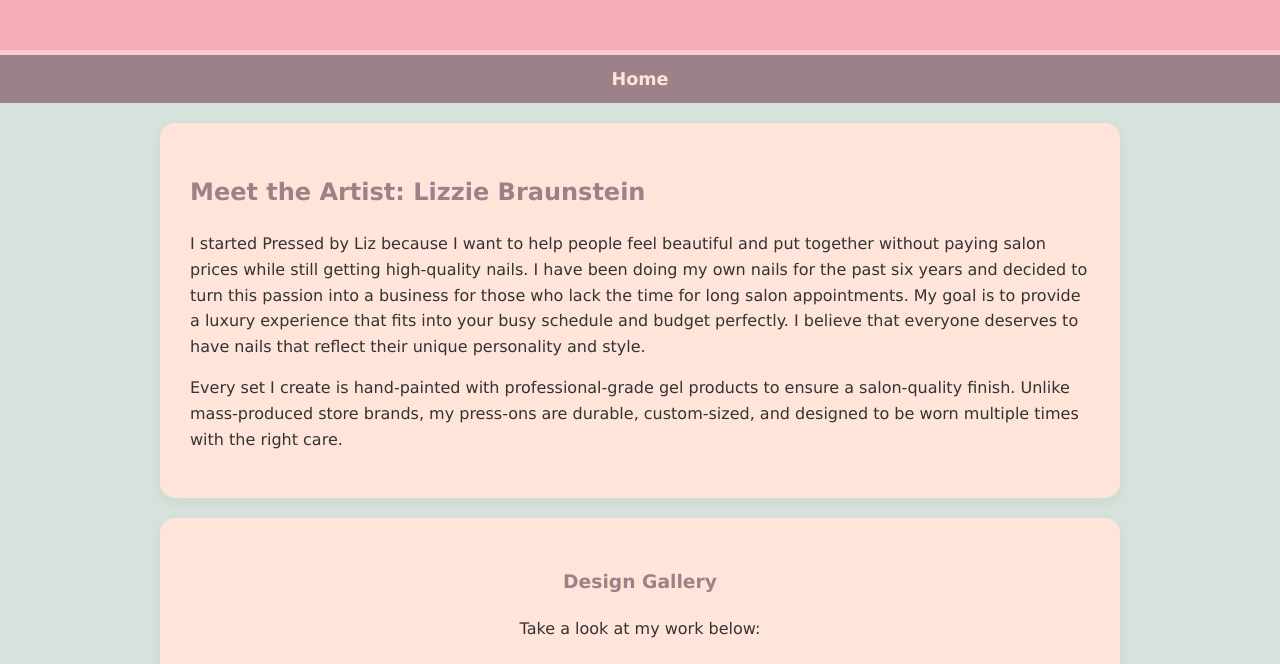
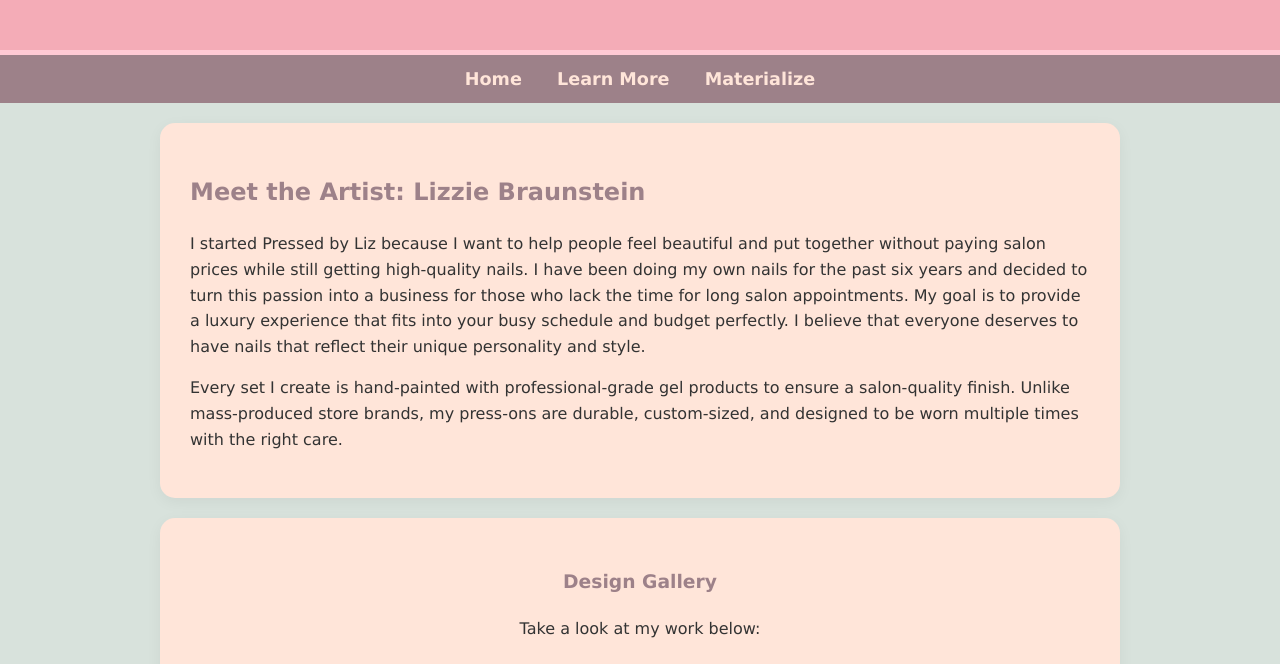
Before and after one commit to braunsej-oss/pressed-by-liz, a plain HTML site: page aboutme.html in a window 1280 px wide. Shown: the part 108-772 px from the top of the page. Drawn offline with Linux system fonts and the light colour scheme; grey boxes are pictures that could not be loaded.

Commit message:
Update aboutme.html

```diff
--- a/aboutme.html
+++ b/aboutme.html
@@ -9,6 +9,8 @@
     <header><h1>Pressed by Liz</h1></header>
     <nav>
         <a href="index.html">Home</a>
+        <a href="learnmore.html">Learn More</a>
+        <a href="materialize.html">Materialize</a>
     </nav>
 
     <section>
```
